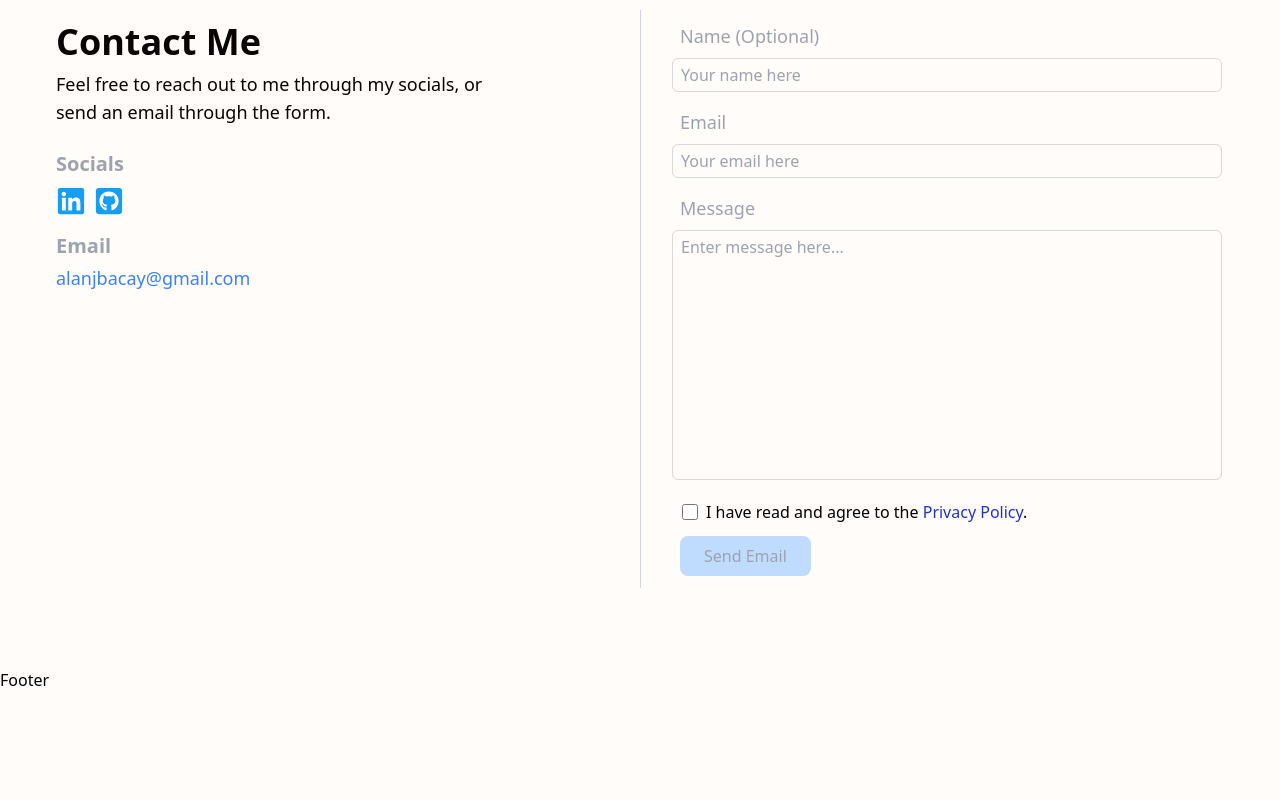
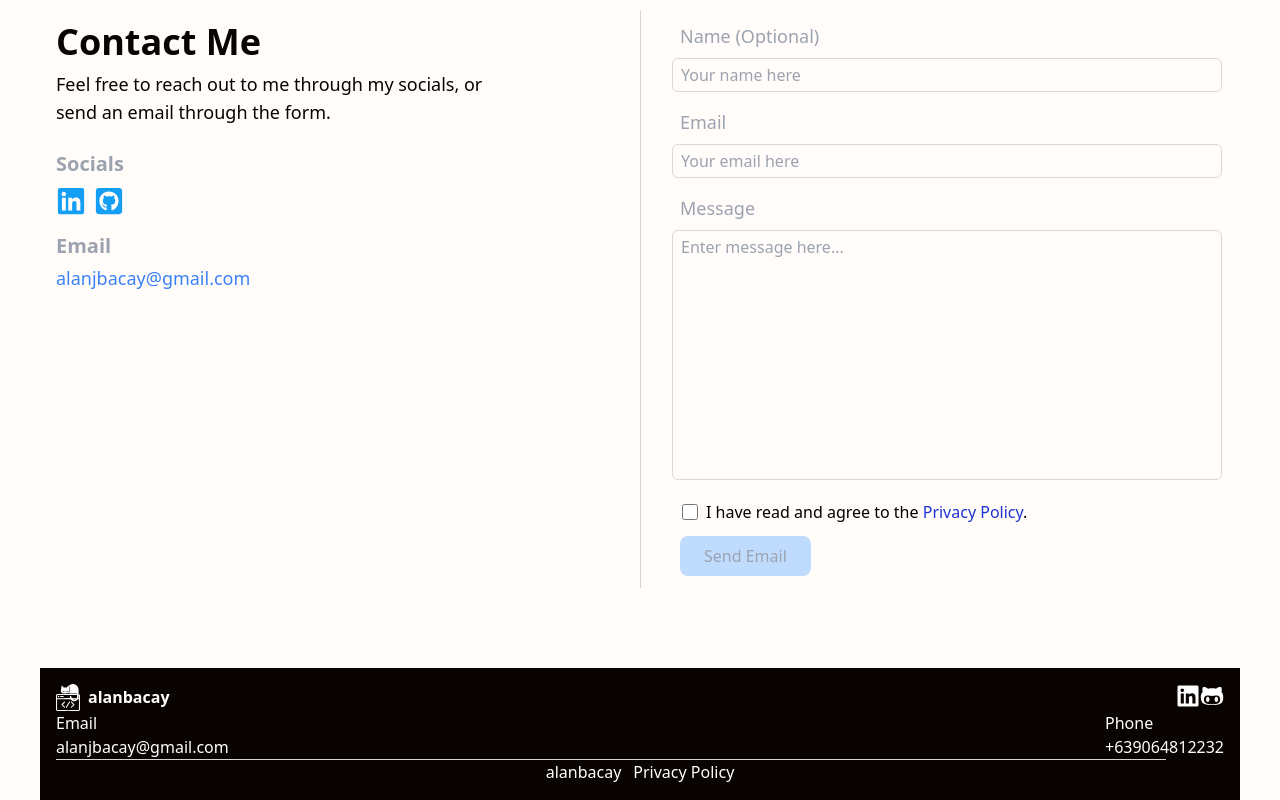
Before and after one commit to alanbacay02/personal-portfolio, a React (Create React App) app: page / in a window 1280 px wide. Shown: the part 2917-3717 px from the top of the page. Before the commit the page ends 3609 px from the top, so only its background shows below. Built offline with nearby package versions, Linux system fonts and the light colour scheme.

Commit message:
Adds basic footer content

```diff
--- a/src/components/Footer.jsx
+++ b/src/components/Footer.jsx
@@ -1,8 +1,50 @@
 import React from 'react'
+import { CatCodeLogoSvg } from '../svg-components/IconSVG'
+import { FaGithubAlt, FaLinkedin } from 'react-icons/fa'
 
 const Footer = () => {
   return (
-    <div>Footer</div>
+    <div className='w-full'>
+      <div className='w-full max-w-[1200px] h-fit mx-auto px-4 bg-text'>
+        <div className='grid grid-cols-3 py-4'>
+          <div className='col-span-2'>
+            <a href='' className='flex flex-row items-center gap-2'>
+                <div className='fill-white h-auto w-6'>
+                  <CatCodeLogoSvg />
+                </div>
+                <h2 className='font-bold text-white'>alanbacay</h2>
+            </a>
+          </div>
+          <div className='col-span-1'>
+            <div className='flex flex-row justify-end'>
+              <a href='' className='text-2xl text-white'>
+                <FaLinkedin />
+              </a>
+              <a href='' className='text-2xl text-white'>
+                <FaGithubAlt />
+              </a>
+            </div>
+          </div>
+          <div className='col-span-3 flex flex-row justify-between text-white'>
+            <div>
+              <h4>Email</h4>
+              <a>alanjbacay@gmail.com</a>
+            </div>
+            <div>
+              <h4>Phone</h4>
+              <p>+639064812232</p>
+            </div>
+          </div>
+          <div className='col-span-3'>
+            <div className='w-[95%] h-[1px] bg-gray-300' />
+            <div className='w-fit mx-auto flex flex-row gap-3 text-white'>
+              <p>alanbacay</p>
+              <a>Privacy Policy</a>
+            </div>
+          </div>
+        </div>
+      </div>
+    </div>
   )
 }
 
```
